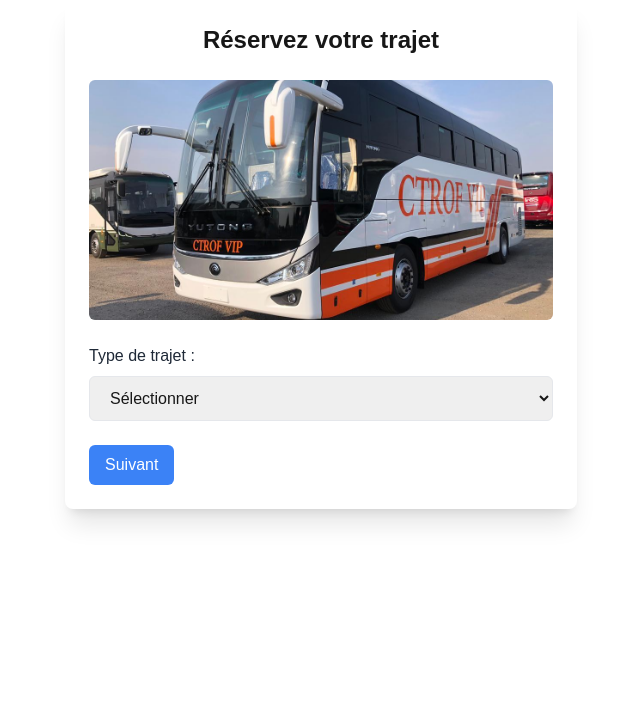
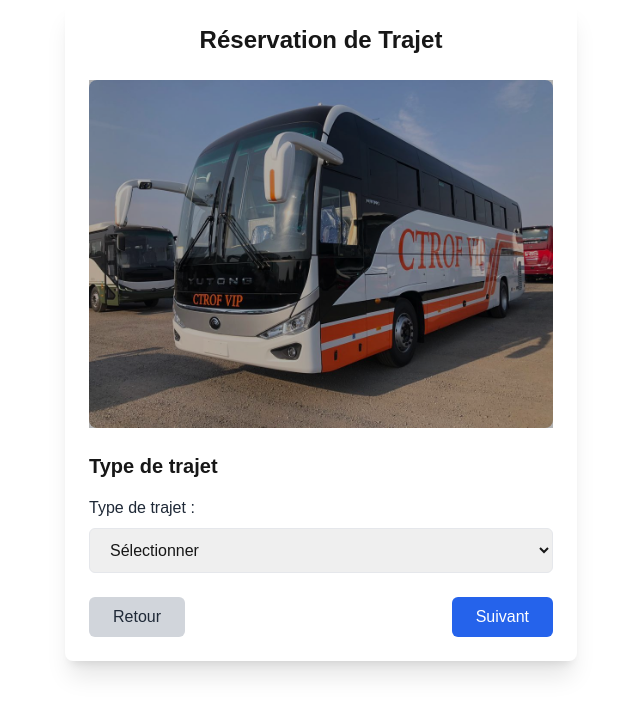
Before and after one commit to princeAkim226/ctrof, a Next.js app: page / in a window 1280 px wide. Shown: the top 714 px of the page, without its empty margins (319-959 px from the left). Built offline with nearby package versions, Linux system fonts and the light colour scheme.

Commit message:
Description de la modificationnopn

```diff
--- a/src/app/page.tsx
+++ b/src/app/page.tsx
@@ -21,8 +21,8 @@
   const [message, setMessage] = useState("");
   const [price, setPrice] = useState<number | null>(null);
   const [nomPrenoms, setNomPrenoms] = useState("");
-  const [showModal, setShowModal] = useState(false); // Etat pour contrôler l'affichage du modal
   const [showConfirmationModal, setShowConfirmationModal] = useState(false); // Nouveau modal pour la confirmation
+  const [showContactModal, setShowContactModal] = useState(false); // Modal pour contact ou dépôt
 
   // Filtrage des trajets en fonction du type sélectionné
   const filteredTrajets = trajets.filter((trajet: Trajet) => trajet.type === typeTrajet);
@@ -52,7 +52,7 @@
 
   const handleSubmit = () => {
     // Afficher le modal de confirmation
-    setShowConfirmationModal(true);
+    setShowContactModal(true); // Affiche le modal de contact/dépôt
   };
 
   const steps = [
@@ -142,6 +142,21 @@
       ),
     },
     {
+      label: "Sélectionner la date",
+      content: (
+        <div>
+          <label className="block text-gray-800 font-medium mb-2">Sélectionner la date :</label>
+          <input
+            type="date"
+            value={date}
+            onChange={(e) => setDate(e.target.value)}
+            className="w-full px-4 py-3 border rounded-md"
+            disabled={!horaire}
+          />
+        </div>
+      ),
+    },
+    {
       label: "Informations personnelles",
       content: (
         <div>
@@ -158,6 +173,20 @@
             value={numeroTel}
             onChange={(e) => setNumeroTel(e.target.value)}
             className="w-full px-4 py-3 border rounded-md"
+          />
+        </div>
+      ),
+    },
+    {
+      label: "Message",
+      content: (
+        <div>
+          <label className="block text-gray-800 font-medium mb-2">Message :</label>
+          <textarea
+            value={message}
+            onChange={(e) => setMessage(e.target.value)}
+            className="w-full px-4 py-3 border rounded-md"
+            rows={3}
           />
         </div>
       ),
@@ -192,50 +221,62 @@
 
   return (
     <div className="p-6 max-w-lg mx-auto bg-white rounded-lg shadow-xl">
-      <h1 className="text-2xl font-semibold text-center mb-6">Réservez votre trajet</h1>
+      <h1 className="text-2xl font-bold text-center mb-6">Réservation de Trajet</h1>
 
-      {/* Image Carrousel */}
-      <div className="mb-6">
+      <div className="flex justify-center mb-6">
         <div className="relative">
           <img
             src={images[currentImageIndex]}
-            alt={`Trajet ${currentImageIndex + 1}`}
-            className="w-full h-60 object-cover rounded-md"
+            alt="Carrousel Image"
+            className="w-full h-auto rounded-lg"
           />
+          <div className="absolute top-0 left-0 right-0 bottom-0 bg-black opacity-30"></div>
         </div>
       </div>
 
-      {/* Form Content */}
-      <div>{steps[step].content}</div>
+      <div>
+        <h2 className="text-xl font-semibold mb-4">{steps[step].label}</h2>
+        {steps[step].content}
+      </div>
 
-      {/* Navigation Buttons */}
       <div className="flex justify-between mt-6">
-        {step > 0 && (
-          <button onClick={handleBack} className="py-2 px-4 bg-gray-300 rounded-md">
-            Retour
-          </button>
-        )}
+        <button
+          className="px-6 py-2 bg-gray-300 rounded-md text-gray-800"
+          onClick={handleBack}
+          disabled={step === 0}
+        >
+          Retour
+        </button>
         {step < steps.length - 1 ? (
-          <button onClick={handleNext} className="py-2 px-4 bg-blue-500 text-white rounded-md">
+          <button
+            className="px-6 py-2 bg-blue-600 rounded-md text-white"
+            onClick={handleNext}
+          >
             Suivant
           </button>
         ) : (
-          <button onClick={handleSubmit} className="py-2 px-4 bg-green-500 text-white rounded-md">
+          <button
+            className="px-6 py-2 bg-green-600 rounded-md text-white"
+            onClick={handleSubmit}
+          >
             Réserver
           </button>
         )}
       </div>
 
-      {/* Modal */}
-      {showConfirmationModal && (
-        <div className="fixed inset-0 bg-gray-900 bg-opacity-50 flex justify-center items-center">
-          <div className="bg-white p-6 rounded-md w-80">
-            <h2 className="text-lg font-semibold">Confirmation de Réservation</h2>
-            <p>Pour finaliser votre réservation, veuillez contacter le numéro suivant pour confirmation ou effectuer un dépôt :</p>
-            <p className="font-bold">+226 123 456 789</p>
-            <button onClick={() => setShowConfirmationModal(false)} className="mt-4 py-2 px-4 bg-blue-500 text-white rounded-md">
-              Fermer
-            </button>
+      {showContactModal && (
+        <div className="fixed inset-0 flex items-center justify-center bg-black bg-opacity-50">
+          <div className="bg-white p-6 rounded-md shadow-lg max-w-lg w-full">
+            <h3 className="text-lg font-bold mb-4">Confirmation de la réservation</h3>
+            <p>Pour confirmer votre réservation, veuillez contacter le 77 00 00 00 ou effectuer un dépôt au 77 00 00 00.</p>
+            <div className="mt-4">
+              <button
+                className="px-6 py-2 bg-gray-300 rounded-md mr-4"
+                onClick={() => setShowContactModal(false)}
+              >
+                Fermer
+              </button>
+            </div>
           </div>
         </div>
       )}
```
